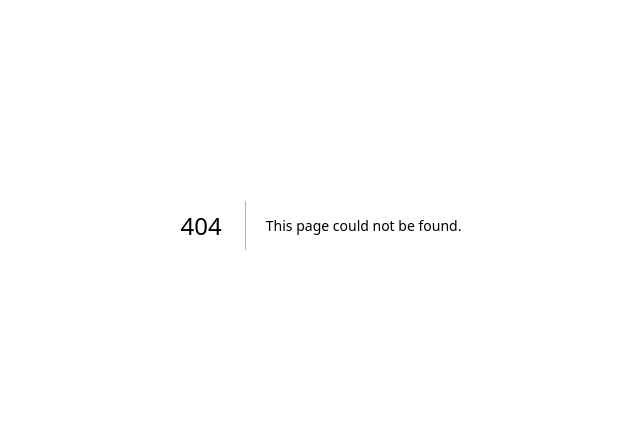
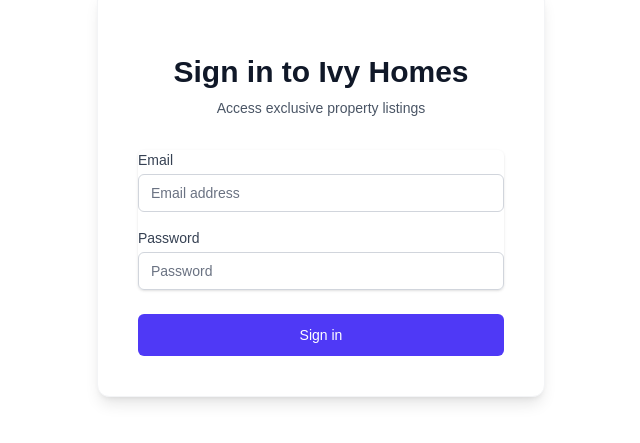
Before and after one commit to mohitraj26/IvyHomes, a Next.js app: page /login in a window 1280 px wide. Before the commit this address had no page. Shown: the part 175-618 px from the top of the page, without its empty margins (319-959 px from the left). Built offline with nearby package versions, Linux system fonts and the light colour scheme.

Commit message:
feat: implement authentication

```diff
--- /dev/null
+++ b/app/api/auth/login/route.ts
@@ -0,0 +1,55 @@
+import { NextResponse } from 'next/server';
+import { cookies } from 'next/headers';
+
+export async function POST(request: Request) {
+  try {
+    const { email, password } = await request.json();
+
+    const baseUrl = process.env.API_BASE_URL || 'https://solve.ivy.homes';
+    const res = await fetch(`${baseUrl}/auth/login`, {
+      method: 'POST',
+      headers: {
+        'Content-Type': 'application/json',
+        'x-api-key': process.env.IVY_API_KEY || ''
+      },
+      body: JSON.stringify({ email, password })
+    });
+
+    const data = await res.json();
+
+    if (!res.ok) {
+      return NextResponse.json({ error: data.detail || 'Login failed' }, { status: res.status });
+    }
+
+    // data contains: access_token, refresh_token, user, expires_in (900)
+    const cookieStore = await cookies();
+    cookieStore.set('ivy_access_token', data.access_token, {
+      httpOnly: true,
+      secure: process.env.NODE_ENV === 'production',
+      sameSite: 'lax',
+      path: '/',
+      maxAge: data.expires_in
+    });
+
+    if (data.refresh_token) {
+      cookieStore.set('ivy_refresh_token', data.refresh_token, {
+        httpOnly: true,
+        secure: process.env.NODE_ENV === 'production',
+        sameSite: 'lax',
+        path: '/',
+        maxAge: 60 * 60 * 24 * 7 // 1 week
+      });
+    }
+
+    if (data.user) {
+      cookieStore.set('ivy_user', JSON.stringify(data.user), {
+        path: '/',
+        maxAge: 60 * 60 * 24 * 7
+      });
+    }
+
+    return NextResponse.json({ user: data.user });
+  } catch (err) {
+    return NextResponse.json({ error: 'Internal Server Error' }, { status: 500 });
+  }
+}
--- /dev/null
+++ b/app/api/auth/logout/route.ts
@@ -0,0 +1,11 @@
+import { NextResponse } from 'next/server';
+import { cookies } from 'next/headers';
+
+export async function POST() {
+  const cookieStore = await cookies();
+  cookieStore.delete('ivy_access_token');
+  cookieStore.delete('ivy_refresh_token');
+  cookieStore.delete('ivy_user');
+
+  return NextResponse.json({ success: true });
+}
--- /dev/null
+++ b/app/api/auth/session/route.ts
@@ -0,0 +1,51 @@
+import { NextResponse } from 'next/server';
+import { cookies } from 'next/headers';
+
+export async function GET() {
+  const cookieStore = await cookies();
+  const token = cookieStore.get('ivy_access_token')?.value;
+  const userStr = cookieStore.get('ivy_user')?.value;
+  const refreshToken = cookieStore.get('ivy_refresh_token')?.value;
+
+  // We should try to refresh the token if we only have the refresh token
+  if (!token && refreshToken) {
+    try {
+      const baseUrl = process.env.API_BASE_URL || 'https://solve.ivy.homes';
+      const res = await fetch(`${baseUrl}/auth/refresh`, {
+        method: 'POST',
+        headers: {
+          'Content-Type': 'application/json',
+          'x-api-key': process.env.IVY_API_KEY || ''
+        },
+        body: JSON.stringify({ refresh_token: refreshToken })
+      });
+
+      if (res.ok) {
+        const data = await res.json();
+        cookieStore.set('ivy_access_token', data.access_token, {
+          httpOnly: true,
+          secure: process.env.NODE_ENV === 'production',
+          sameSite: 'lax',
+          path: '/',
+          maxAge: data.expires_in || 900
+        });
+
+        return NextResponse.json({
+          authenticated: true,
+          user: userStr ? JSON.parse(userStr) : null
+        });
+      }
+    } catch (e) {
+      console.error('Failed to refresh token', e);
+    }
+  }
+
+  if (token && userStr) {
+    return NextResponse.json({
+      authenticated: true,
+      user: JSON.parse(userStr)
+    });
+  }
+
+  return NextResponse.json({ authenticated: false }, { status: 401 });
+}
--- /dev/null
+++ b/app/login/page.tsx
@@ -0,0 +1,101 @@
+'use client';
+
+import { useState } from 'react';
+import { useRouter } from 'next/navigation';
+import { useAuth } from '@/components/AuthProvider';
+
+export default function LoginPage() {
+  const [email, setEmail] = useState('');
+  const [password, setPassword] = useState('');
+  const [error, setError] = useState('');
+  const [loading, setLoading] = useState(false);
+  const router = useRouter();
+  const { login } = useAuth();
+
+  const handleSubmit = async (e: React.FormEvent) => {
+    e.preventDefault();
+    setError('');
+    setLoading(true);
+
+    try {
+      const res = await fetch('/api/auth/login', {
+        method: 'POST',
+        headers: { 'Content-Type': 'application/json' },
+        body: JSON.stringify({ email, password }),
+      });
+
+      const data = await res.json();
+
+      if (res.ok) {
+        login(data.user);
+        router.push('/listings');
+      } else {
+        setError(data.error || 'Invalid credentials');
+      }
+    } catch (err) {
+      setError('An unexpected error occurred.');
+    } finally {
+      setLoading(false);
+    }
+  };
+
+  return (
+    <div className="flex min-h-[calc(100vh-4rem)] items-center justify-center py-12 px-4 sm:px-6 lg:px-8">
+      <div className="w-full max-w-md space-y-8 bg-white p-10 rounded-xl shadow-lg border border-gray-100">
+        <div>
+          <h2 className="mt-6 text-center text-3xl font-extrabold text-gray-900">
+            Sign in to Ivy Homes
+          </h2>
+          <p className="mt-2 text-center text-sm text-gray-600">
+            Access exclusive property listings
+          </p>
+        </div>
+        <form className="mt-8 space-y-6" onSubmit={handleSubmit}>
+          {error && (
+            <div className="bg-red-50 text-red-600 p-3 rounded-md text-sm font-medium border border-red-100">
+              {error}
+            </div>
+          )}
+          <div className="space-y-4 rounded-md shadow-sm">
+            <div>
+              <label className="block text-sm font-medium text-gray-700 mb-1" htmlFor="email">Email</label>
+              <input
+                id="email"
+                name="email"
+                type="email"
+                required
+                className="relative block w-full appearance-none rounded-md border border-gray-300 px-3 py-2 text-gray-900 placeholder-gray-500 focus:z-10 focus:border-indigo-500 focus:outline-none focus:ring-indigo-500 sm:text-sm"
+                placeholder="Email address"
+                value={email}
+                onChange={(e) => setEmail(e.target.value)}
+              />
+            </div>
+            <div>
+              <label className="block text-sm font-medium text-gray-700 mb-1" htmlFor="password">Password</label>
+              <input
+                id="password"
+                name="password"
+                type="password"
+                required
+                className="relative block w-full appearance-none rounded-md border border-gray-300 px-3 py-2 text-gray-900 placeholder-gray-500 focus:z-10 focus:border-indigo-500 focus:outline-none focus:ring-indigo-500 sm:text-sm"
+                placeholder="Password"
+                value={password}
+                onChange={(e) => setPassword(e.target.value)}
+              />
+            </div>
+          </div>
+
+          <div>
+            <button
+              type="submit"
+              disabled={loading}
+              className="group relative flex w-full justify-center rounded-md border border-transparent bg-indigo-600 py-2.5 px-4 text-sm font-medium text-white hover:bg-indigo-700 focus:outline-none focus:ring-2 focus:ring-indigo-500 focus:ring-offset-2 disabled:bg-indigo-400 disabled:cursor-not-allowed transition-colors"
+            >
+              {loading ? 'Signing in...' : 'Sign in'}
+            </button>
+          </div>
+        </form>
+      </div>
+    </div>
+  );
+}
--- /dev/null
+++ b/components/AuthProvider.tsx
@@ -0,0 +1,57 @@
+'use client';
+
+import React, { createContext, useContext, useEffect, useState } from 'react';
+import { useRouter } from 'next/navigation';
+
+type User = {
+  email: string;
+};
+
+type AuthContextType = {
+  user: User | null;
+  loading: boolean;
+  login: (u: User) => void;
+  logout: () => void;
+};
+
+const AuthContext = createContext<AuthContextType>({
+  user: null,
+  loading: true,
+  login: () => {},
+  logout: () => {}
+});
+
+export function AuthProvider({ children }: { children: React.ReactNode }) {
+  const [user, setUser] = useState<User | null>(null);
+  const [loading, setLoading] = useState(true);
+  const router = useRouter();
+
+  useEffect(() => {
+    fetch('/api/auth/session')
+      .then(res => res.json())
+      .then(data => {
+        if (data.authenticated) {
+          setUser(data.user);
+        }
+      })
+      .finally(() => setLoading(false));
+  }, []);
+
+  const login = (u: User) => {
+    setUser(u);
+  };
+
+  const logout = async () => {
+    await fetch('/api/auth/logout', { method: 'POST' });
+    setUser(null);
+    router.push('/login');
+  };
+
+  return (
+    <AuthContext.Provider value={{ user, loading, login, logout }}>
+      {children}
+    </AuthContext.Provider>
+  );
+}
+
+export const useAuth = () => useContext(AuthContext);
```
